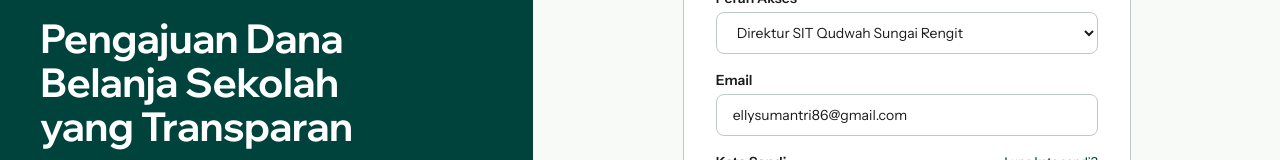
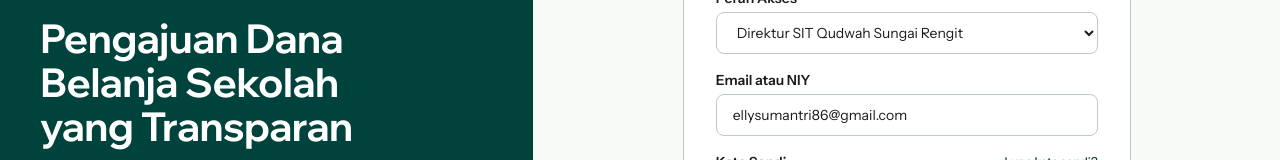
Before and after one commit to ellycomp/sistem-pengajuan-dana, a React (Vite) app: page / in a window 1280 px wide. Shown: the part 290-450 px from the top of the page. Built offline with nearby package versions, Linux system fonts and the light colour scheme; no server answers.

Commit message:
Pulihkan versi sebelum penambahan NIY

```diff
--- a/src/components/LoginView.tsx
+++ b/src/components/LoginView.tsx
@@ -266,7 +266,7 @@ export function LoginView({ accounts, onLogin }: LoginViewProps) {
                   htmlFor="web-email"
                   className="font-label text-[14px] leading-[20px] font-semibold text-[#191C1B]"
                 >
-                  Email
+                  Email atau NIY
                 </label>
                 <input
                   id="web-email"
@@ -409,7 +409,7 @@ export function LoginView({ accounts, onLogin }: LoginViewProps) {
                 htmlFor="mob-email"
                 className="font-label text-[14px] leading-[20px] font-semibold text-[#191C1B]"
               >
-                Email
+                Email atau NIY
               </label>
               <input
                 id="mob-email"
```
